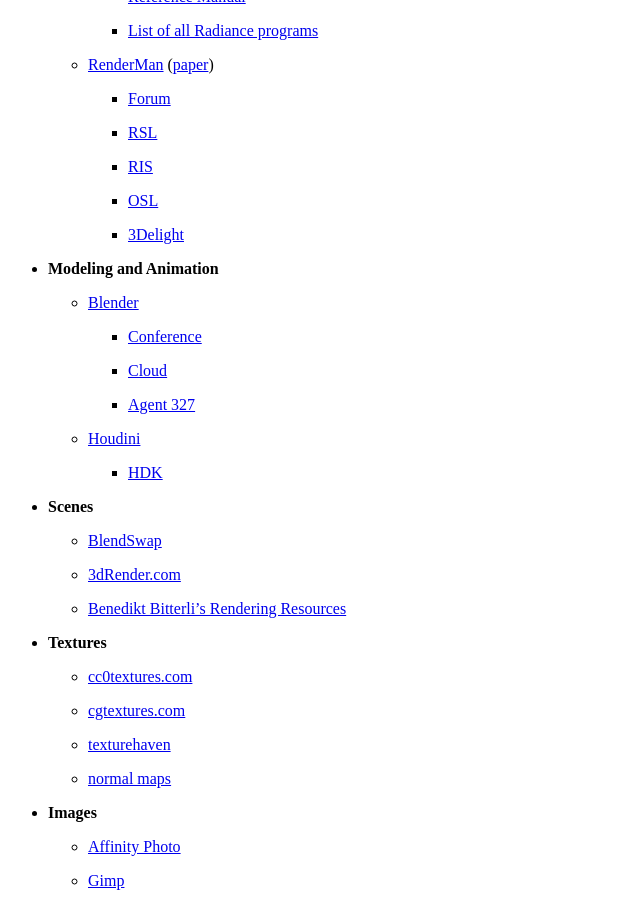
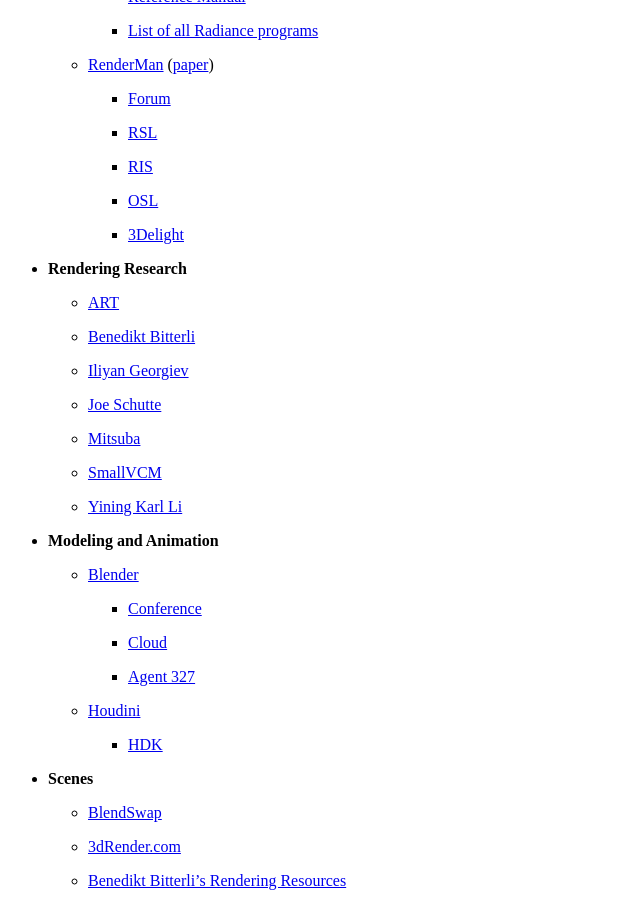
Before and after one commit to wahn/jan_walter_org, a Jekyll site: the page built from links/index.md, in a window 1280 px wide and 900 px high, scrolled down 2335 px. Shown: the whole window, without its empty margins (0-640 px from the left). Built offline with Jekyll 4.4.1, drawn with Linux system fonts in a browser that asks for light colours; Markdown is read by kramdown in place of the engine named in the settings.

Commit message:
Add some Rendering Research links.

```diff
--- a/links/index.md
+++ b/links/index.md
@@ -162,6 +162,22 @@
         + [OSL](http://opensource.imageworks.com/?p=osl)
 
         + [3Delight](https://www.3delight.com)
+
+* __Rendering Research__
+
+    - [ART](http://cgg.mff.cuni.cz/ART/about)
+
+    - [Benedikt Bitterli](https://benedikt-bitterli.me)
+
+    - [Iliyan Georgiev](http://www.iliyan.com/publications)
+
+    - [Joe Schutte](https://schuttejoe.github.io)
+
+    - [Mitsuba](https://www.mitsuba-renderer.org)
+
+    - [SmallVCM](http://www.smallvcm.com)
+
+    - [Yining Karl Li](https://www.yiningkarlli.com/index.html)
 
 * __Modeling and Animation__
 
```
